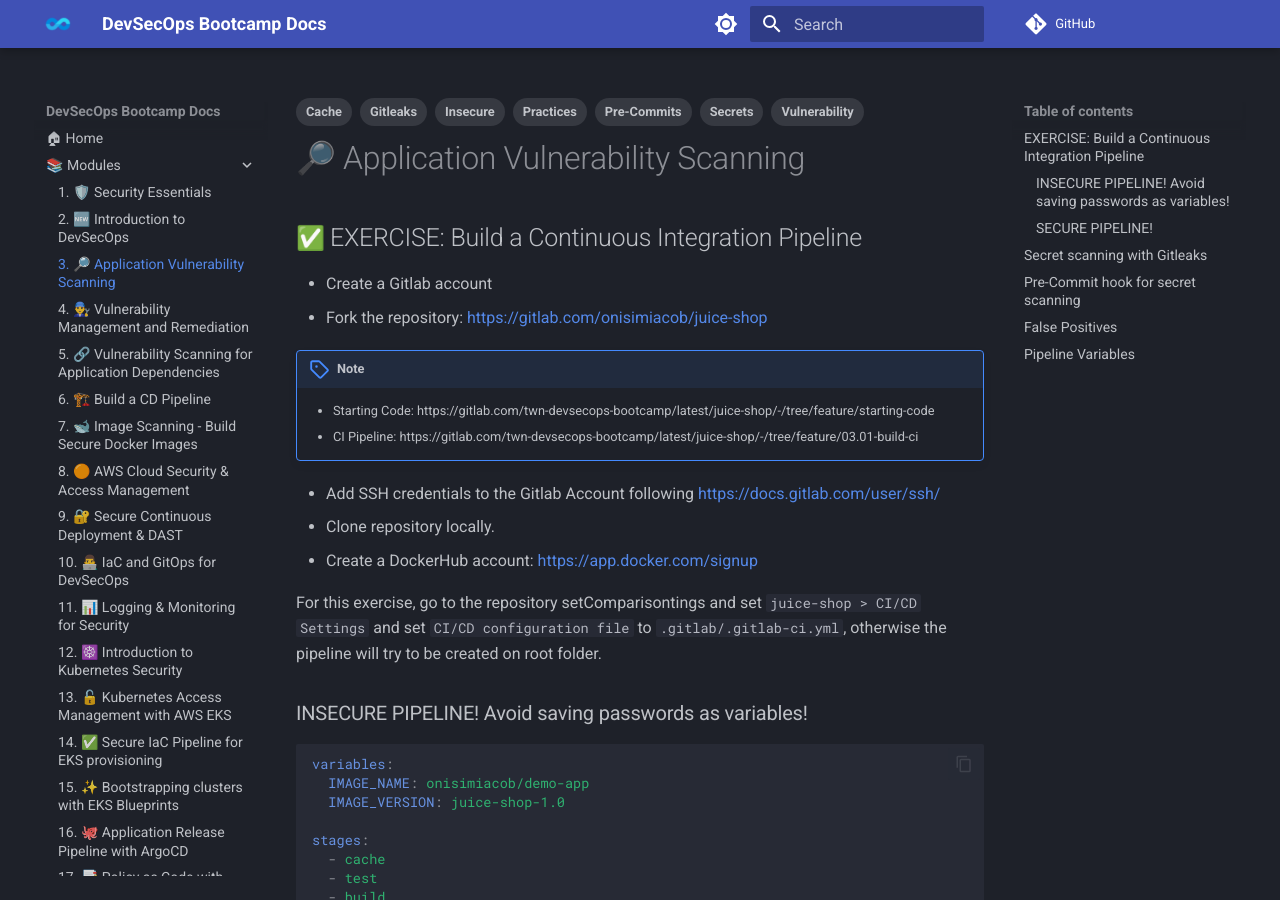
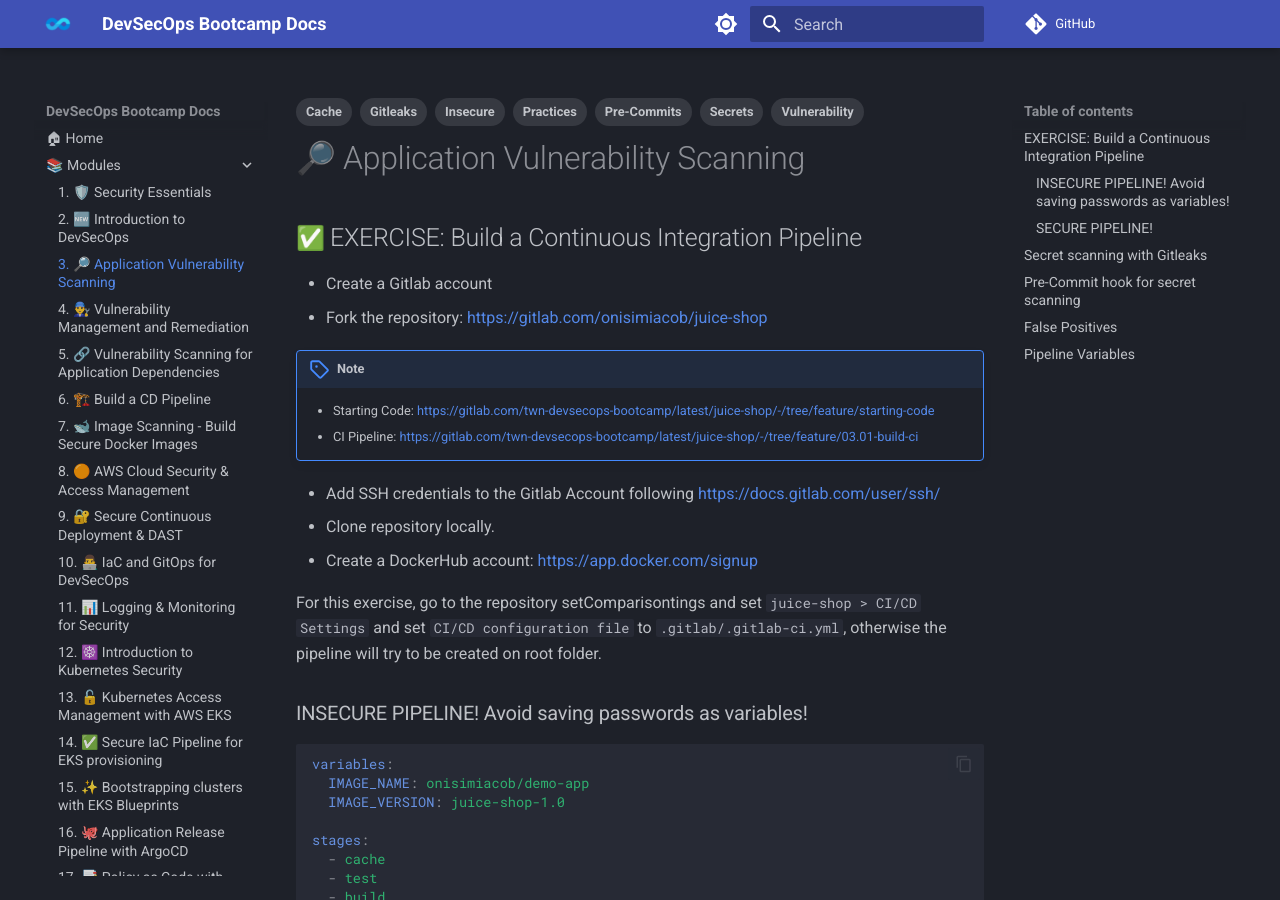
Before and after one commit to onisimiacob/bootcamp-devsecops-docs, an MkDocs documentation site: the page built from docs/pages/3-application-vulnerability-scanning.md, in a window 1280 px wide and 900 px high. Built offline with MkDocs 1.6.1 and Material for MkDocs 9.7.7, drawn with Linux system fonts in a browser that asks for light colours; emoji names are drawn with the system emoji font; comment, search, counter and statistics services are not loaded; part of the change alters nothing that is shown.

```diff
--- a/docs/pages/3-application-vulnerability-scanning.md
+++ b/docs/pages/3-application-vulnerability-scanning.md
@@ -18,8 +18,8 @@ tags:
 
 !!! note
 
-      - Starting Code: https://gitlab.com/twn-devsecops-bootcamp/latest/juice-shop/-/tree/feature/starting-code
-      - CI Pipeline: https://gitlab.com/twn-devsecops-bootcamp/latest/juice-shop/-/tree/feature/03.01-build-ci
+      - Starting Code: [https://gitlab.com/twn-devsecops-bootcamp/latest/juice-shop/-/tree/feature/starting-code](https://gitlab.com/twn-devsecops-bootcamp/latest/juice-shop/-/tree/feature/starting-code)
+      - CI Pipeline: [https://gitlab.com/twn-devsecops-bootcamp/latest/juice-shop/-/tree/feature/03.01-build-ci](https://gitlab.com/twn-devsecops-bootcamp/latest/juice-shop/-/tree/feature/03.01-build-ci)
 
 - Add SSH credentials to the Gitlab Account following [https://docs.gitlab.com/user/ssh/](https://docs.gitlab.com/user/ssh/)
 - Clone repository locally.
```
